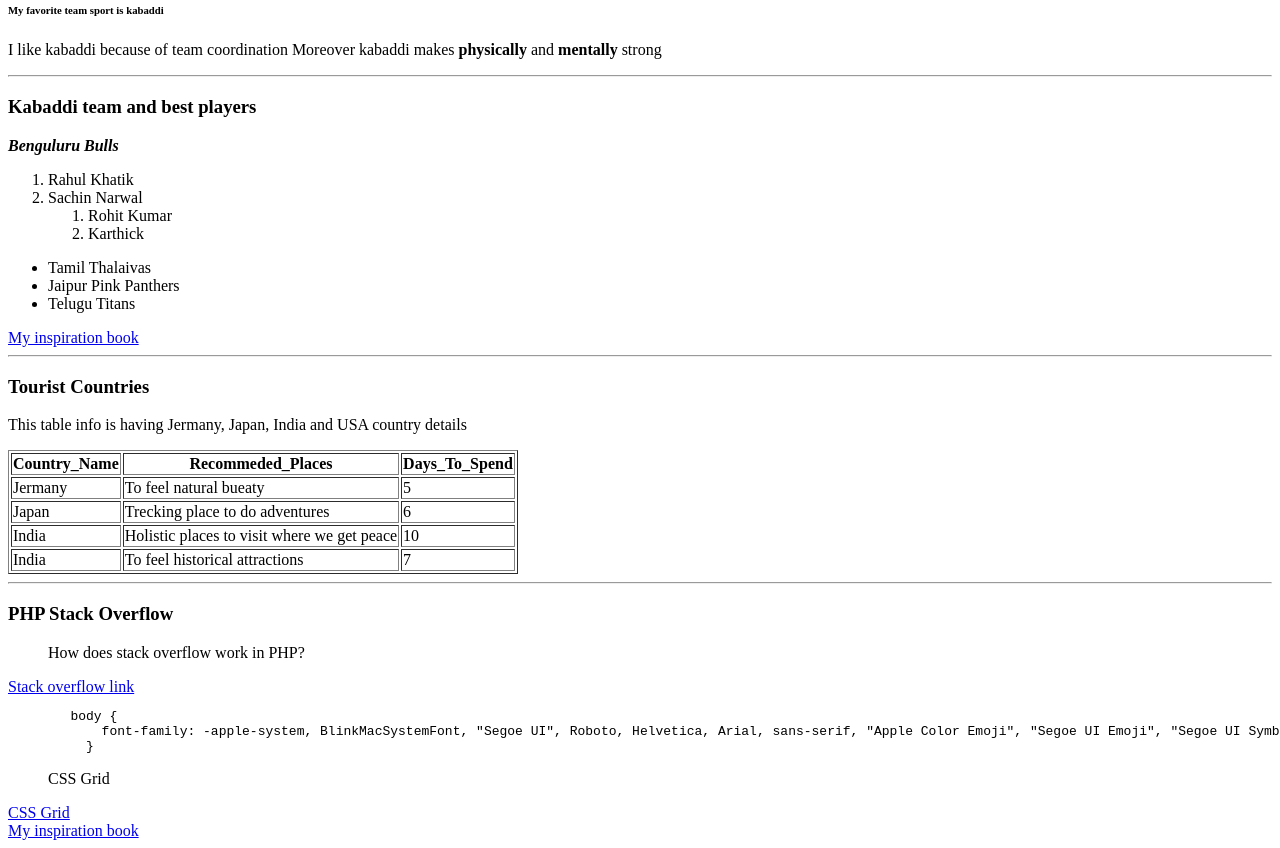
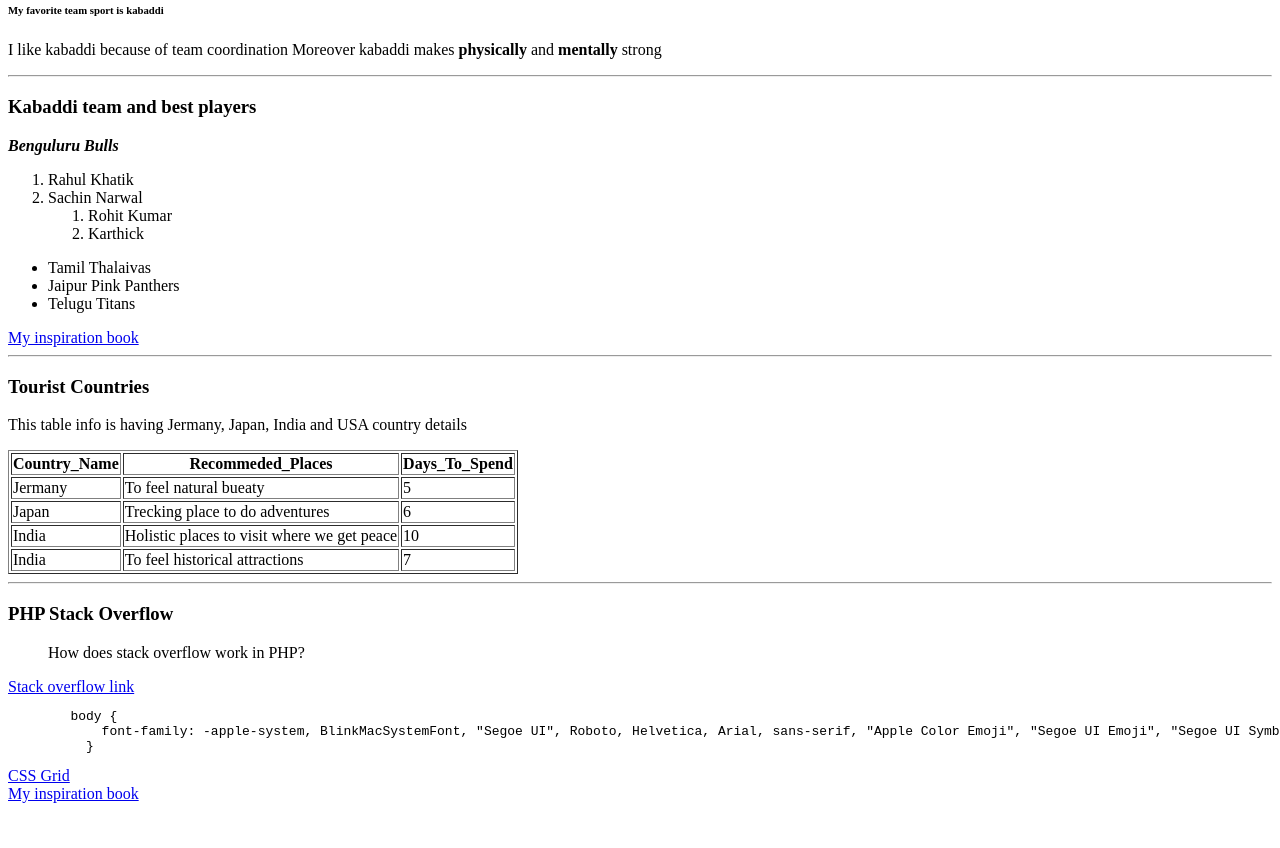
Before and after one commit to 44-563-Web-Apps-S23/44563-webapps-assignment-3-Vijayalakshmi3105, a plain HTML site: page index.html in a window 1280 px wide. Shown: the part 105-953 px from the top of the page. After the commit the page ends 916 px from the top, so only its background shows below. Drawn offline with Linux system fonts and the light colour scheme.

Commit message:
Update index.html

```diff
--- a/index.html
+++ b/index.html
@@ -88,7 +88,7 @@
 </pre>
 
 
-    <blockquote>CSS Grid</blockquote>
+
     <a href="https://css-tricks.com/snippets/css/system-font-stack/">CSS Grid</a><br>
 
     <a href="aboutme.html">
```
